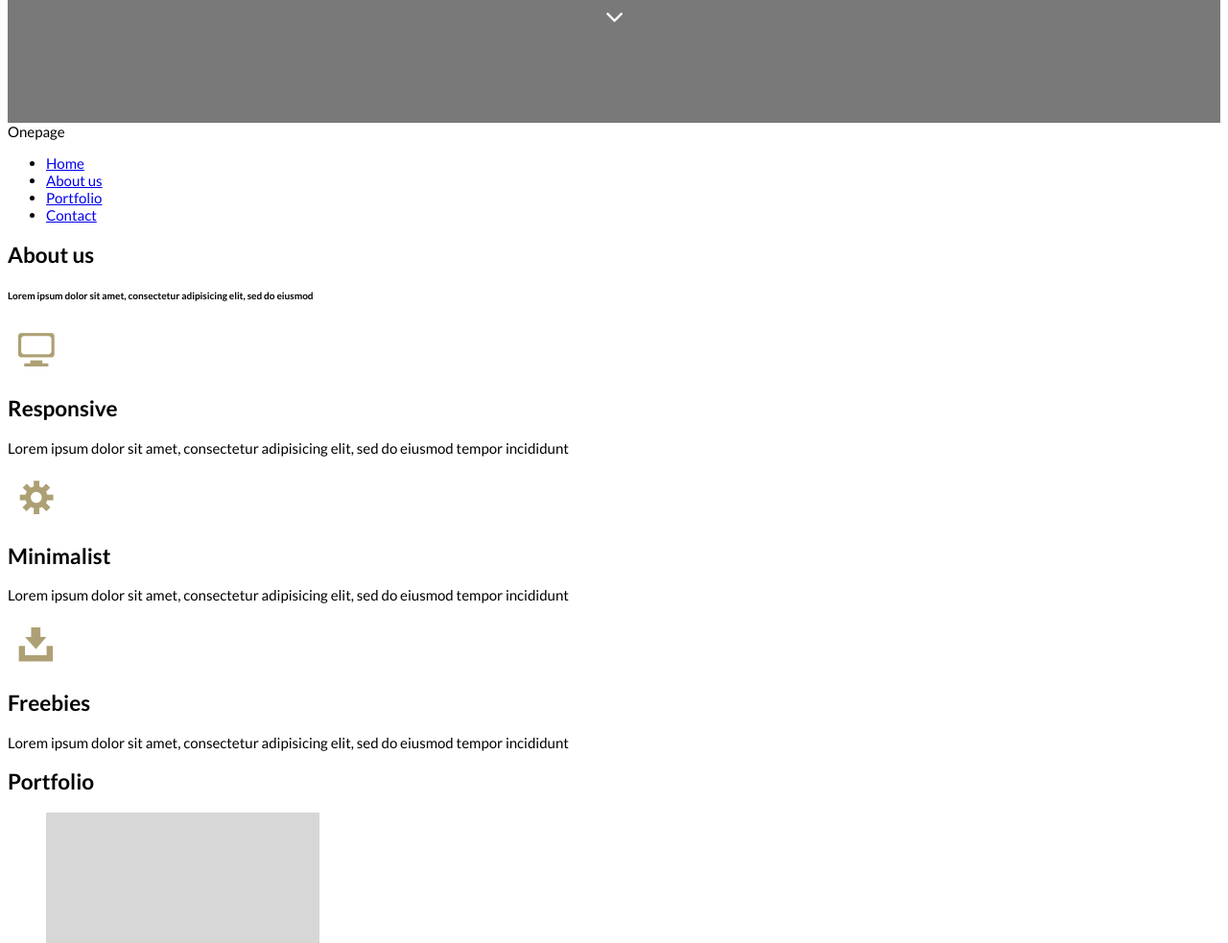
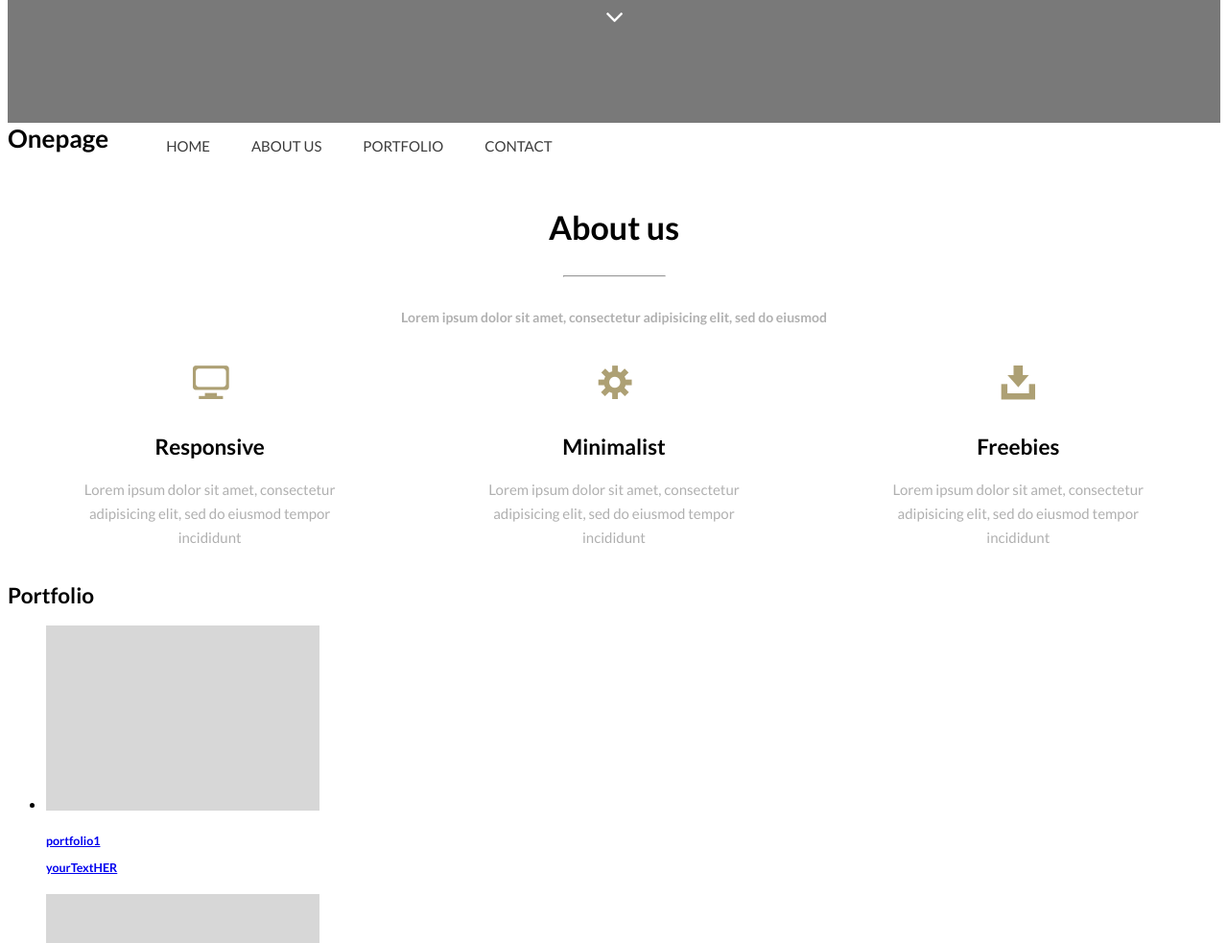
Before and after one commit to mindtotheweb/Creative-branding, a plain HTML site: page index.html in a window 1280 px wide. Shown: the part 680-1663 px from the top of the page at 96% size. Drawn offline with Linux system fonts and the light colour scheme.

Commit message:
style nav + about

```diff
--- a/index.html
+++ b/index.html
@@ -35,14 +35,15 @@
 		</div>
 		<ul class="mnu">
 			<li class="mnu_item"><a href="#">Home</li></a>
-			<li class="mnu_item"><a href="#">About us</li></a>
-			<li class="mnu_item"><a href="#">Portfolio</li></a>
-			<li class="mnu_item"><a href="#">Contact</li></a>
+			<li class="mnu_item"><a href="#about">About us</li></a>
+			<li class="mnu_item"><a href="#portfolio">Portfolio</li></a>
+			<li class="mnu_item"><a href="#partners">Contact</li></a>
 		</ul>
 	</nav>
 
-	<section class="about">
+	<section class="about" id="about">
 		<h1>About us</h1>
+		<hr>
 		<h6>Lorem ipsum dolor sit amet, consectetur
 			adipisicing elit, sed do eiusmod</h6>
 		<div class="about_items">
@@ -79,7 +80,7 @@
 		</div>
 	</section>
 
-	<section class="portfolio">
+	<section class="portfolio" id="portfolio">
 		<h1>Portfolio</h1>
 		<ul>
 			<li><a href="#"><img src="img/portfolio/1.png" alt="">
@@ -163,7 +164,7 @@
 		<a href="#">Read more</a>
 	</section>
 
-	<section class="partners">
+	<section class="partners" id="partners">
 		<h2>Thanks for partners</h2>
 		<ul>
 			<li><img src="img/logos/alex1.png" alt=""></li>
@@ -172,7 +173,7 @@
 			<li><img src="img/logos/alex2.png" alt=""></li>
 		</ul>
 	</section>
-	<section class="contact">
+	<section class="contact" id="contact">
 		<h1>Contact</h1>
 		<form>
 			<input name="name" id="name" value=" ">
--- a/sass/style.sass
+++ b/sass/style.sass
@@ -53,3 +53,56 @@ header
 		left: 40%
 		right: 40%
 nav
+	height: 60px
+	display: -webkit-flex
+	display: flex /*отображает контейнер как блочный элемент*/
+    justify-content: space-around
+    align-items: center
+
+	.nav_logo
+		font-size: 26px
+		font-weight: bold
+
+	ul
+		li
+			list-style-type: none
+			display: inline-block
+
+			a
+				margin: 0px 20px
+				text-decoration: none
+				text-transform: uppercase
+				color: #3c3c3c
+
+			a:hover
+				color: #ada074
+.about
+	h1
+		text-align: center
+		font-size: 34px
+
+	hr
+		color: #fff
+		width: 105px
+		margin-top: 30px
+
+	h6
+		font-size: 14px
+		text-align: center
+		color: #b0b0b0
+
+	.about_items
+		display: flex
+		justify-content: space-around
+		align-items: center
+
+		.about_item
+			text-align: center
+			width: 25%
+
+			h2
+				margin-top: 25px
+
+			p
+				line-height: 25px
+				color: #b0b0b0
```
Also changed, not shown: css/style.css.
